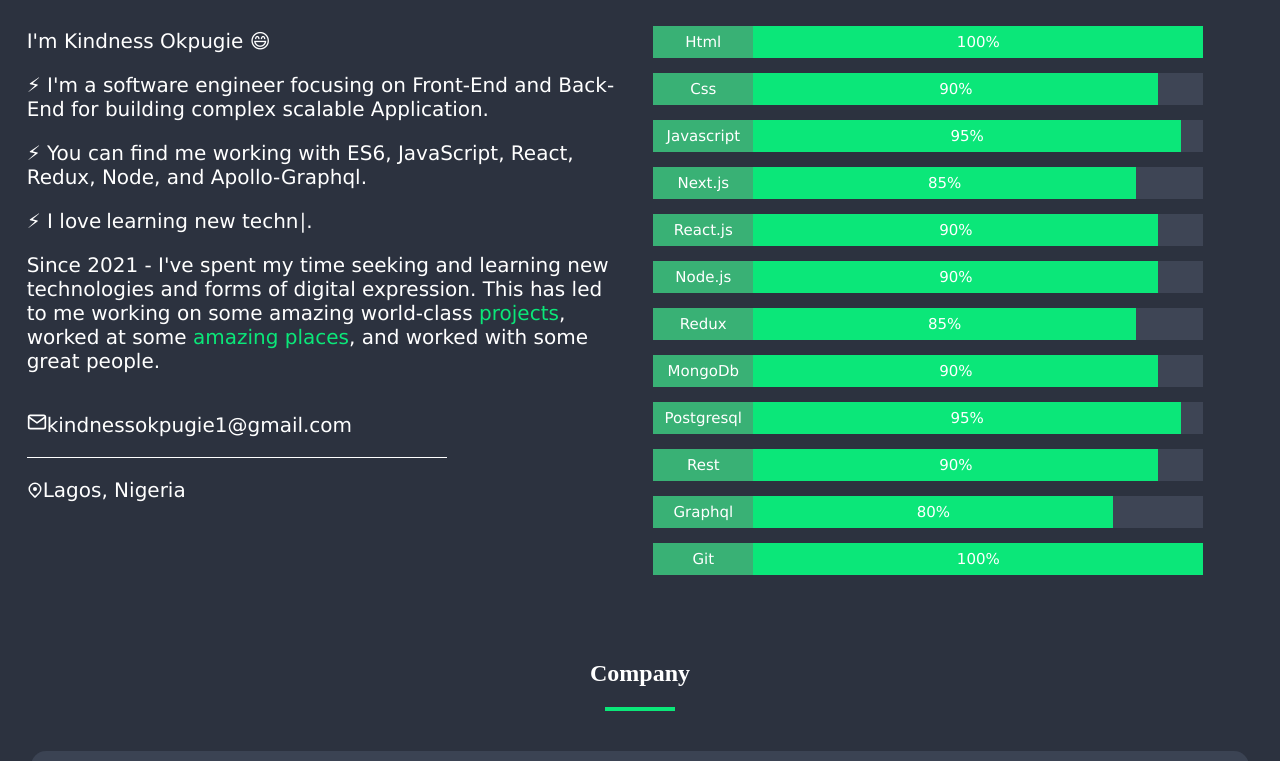
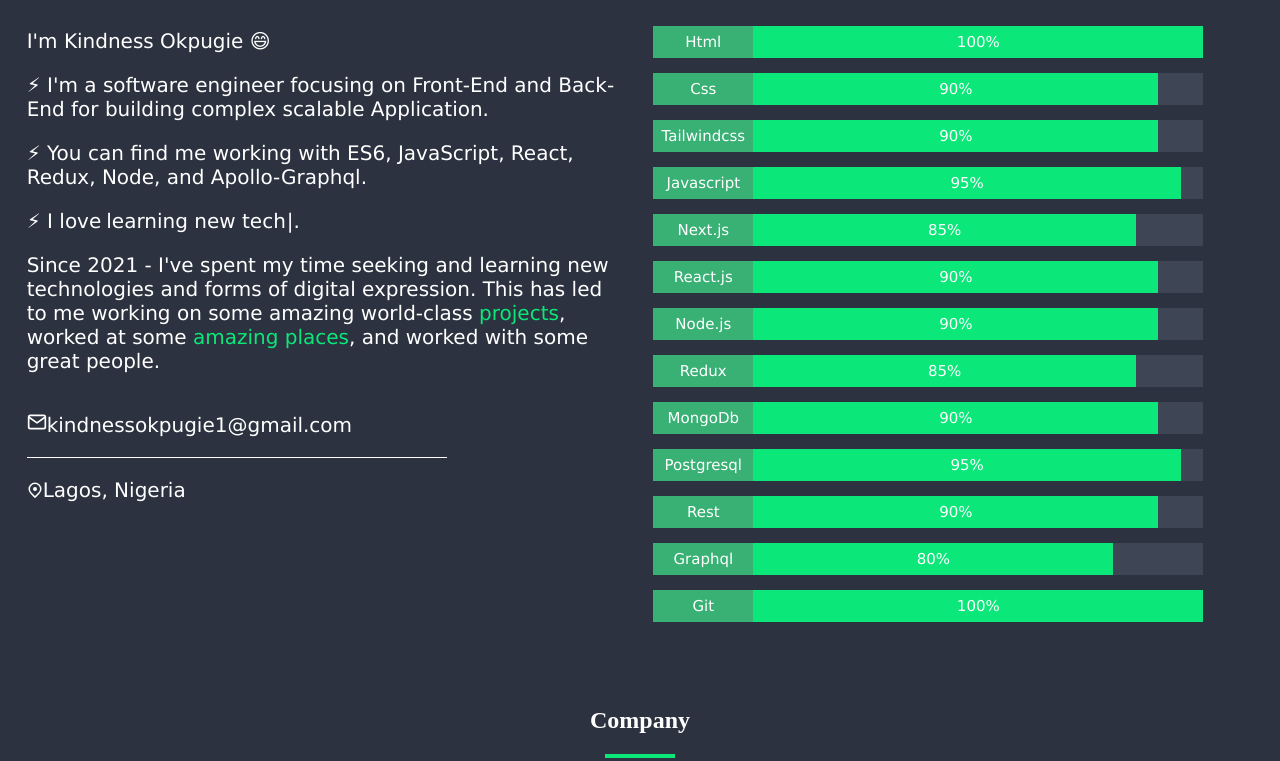
Before and after one commit to Owieoghene16/my_portfolio, a React (Create React App) app: page / in a window 1280 px wide. Shown: the part 1028-1789 px from the top of the page. Built offline with nearby package versions, Linux system fonts and the light colour scheme.

Commit message:
Update index.js

```diff
--- a/src/data/index.js
+++ b/src/data/index.js
@@ -11,51 +11,56 @@ const skillData = [
   },
   {
     id: 2,
+    name: 'Tailwindcss',
+    span: '90%',
+  },
+  {
+    id: 3,
     name: 'Javascript',
     span: '95%',
   },
   {
-    id: 3,
+    id: 4,
     name: 'Next.js',
     span: '85%',
   },
   {
-    id: 3,
+    id: 5,
     name: 'React.js',
     span: '90%',
   },
   {
-    id: 4,
+    id: 6,
     name: 'Node.js',
     span: '90%',
   },
   {
-    id: 5,
+    id: 7,
     name: 'Redux',
     span: '85%',
   },
   {
-    id: 6,
+    id: 8,
     name: 'MongoDb',
     span: '90%',
   },
   {
-    id: 7,
+    id: 9,
     name: 'Postgresql',
     span: '95%',
   },
   {
-    id: 8,
+    id: 10,
     name: 'Rest',
     span: '90%',
   },
   {
-    id: 9,
+    id: 11,
     name: 'Graphql',
     span: '80%',
   },
   {
-    id: 10,
+    id: 12,
     name: 'Git',
     span: '100%',
   },
```
